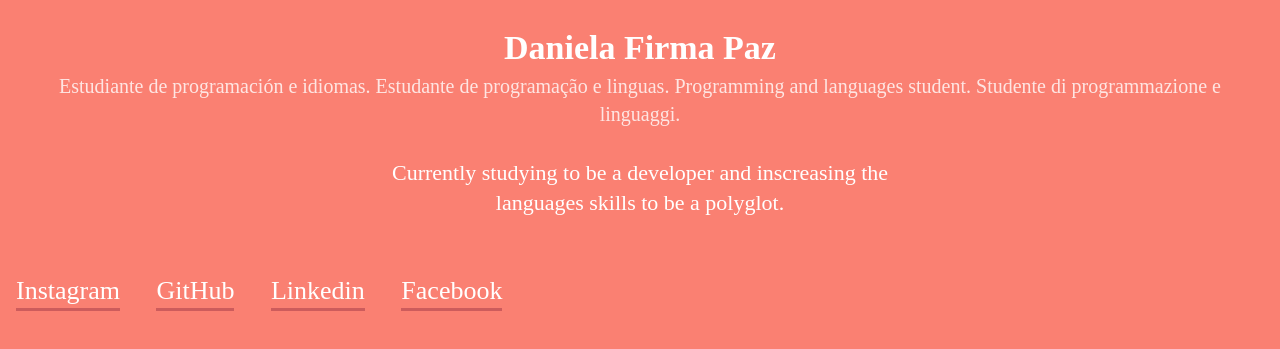
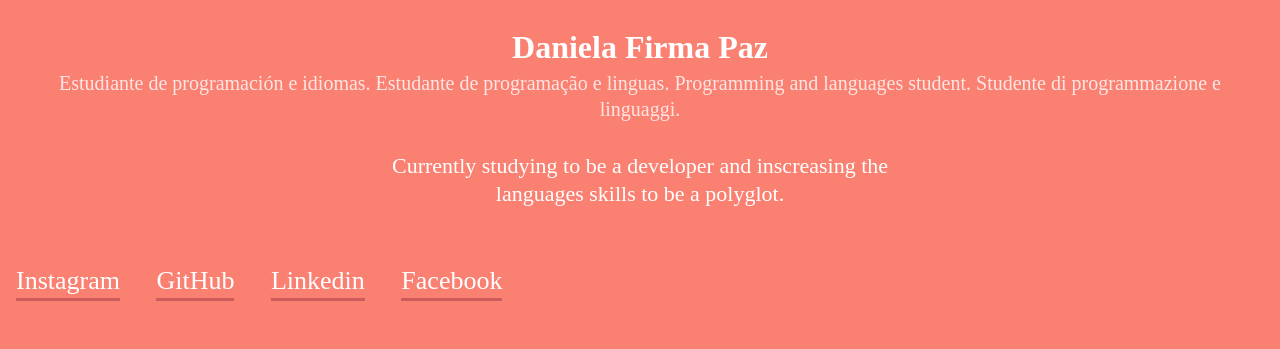
Before and after one commit to Dani-Firma-Paz/My-first-project, a plain HTML site: page index.html in a window 1280 px wide. Shown: the part 271-620 px from the top of the page. Drawn offline with Linux system fonts and the light colour scheme; a web font is replaced by a local one.

Commit message:
My first project-portfolio

```diff
--- a/styles.css
+++ b/styles.css
@@ -51,14 +51,14 @@
         }
         #wrapper h1 {
           color: #fff;
-          font-size: 34px;
-          line-height: 28px;
+          font-size: 32px;
+          line-height: 26px;
           font-weight: bold;
         }
         #wrapper h3 {
           color: #fff;
           font-size: 20px;
-          line-height: 28px;
+          line-height: 26px;
           font-weight: normal;
           margin-top: 10px;
           opacity: 0.8;
@@ -68,7 +68,7 @@
           max-width: 500px;
           margin: 30px auto;
           font-size: 22px;
-          line-height: 30px;
+          line-height: 28px;
           }
           #links-footer a {
             color: #fff;
```
